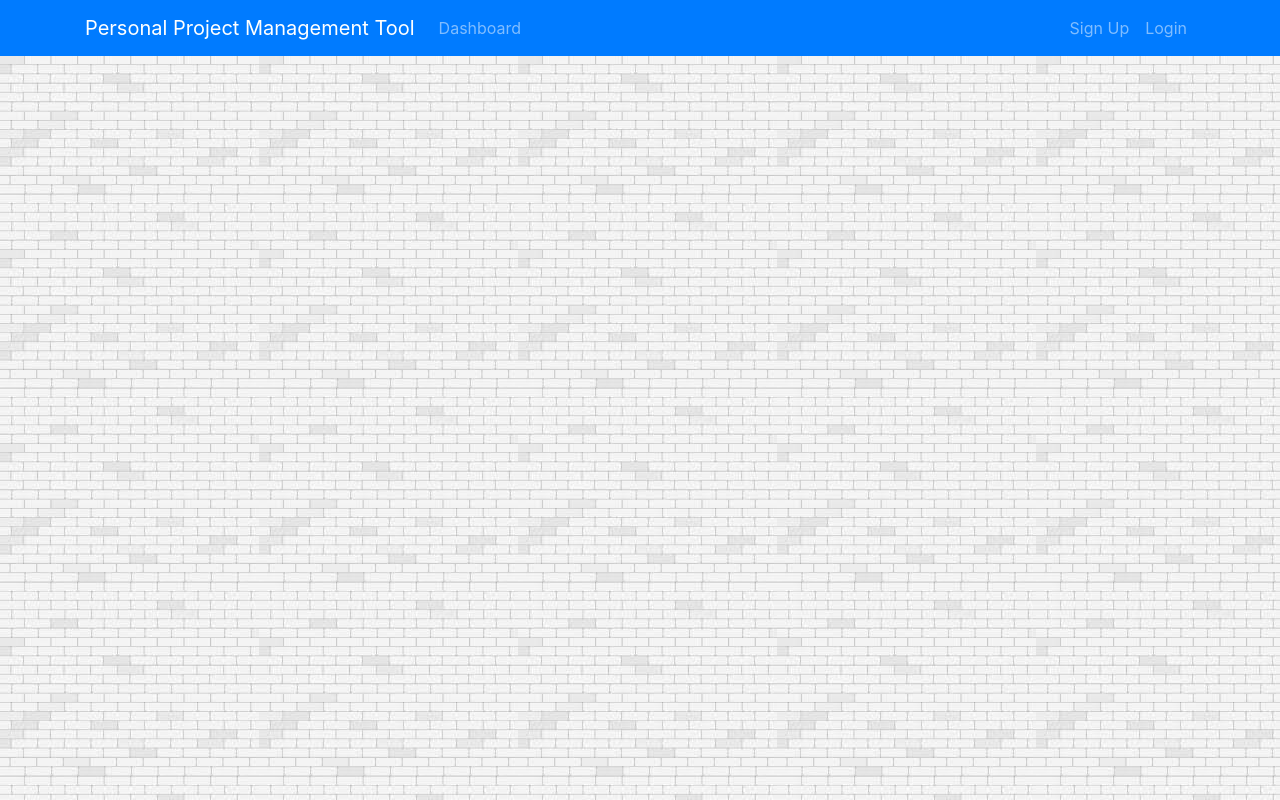
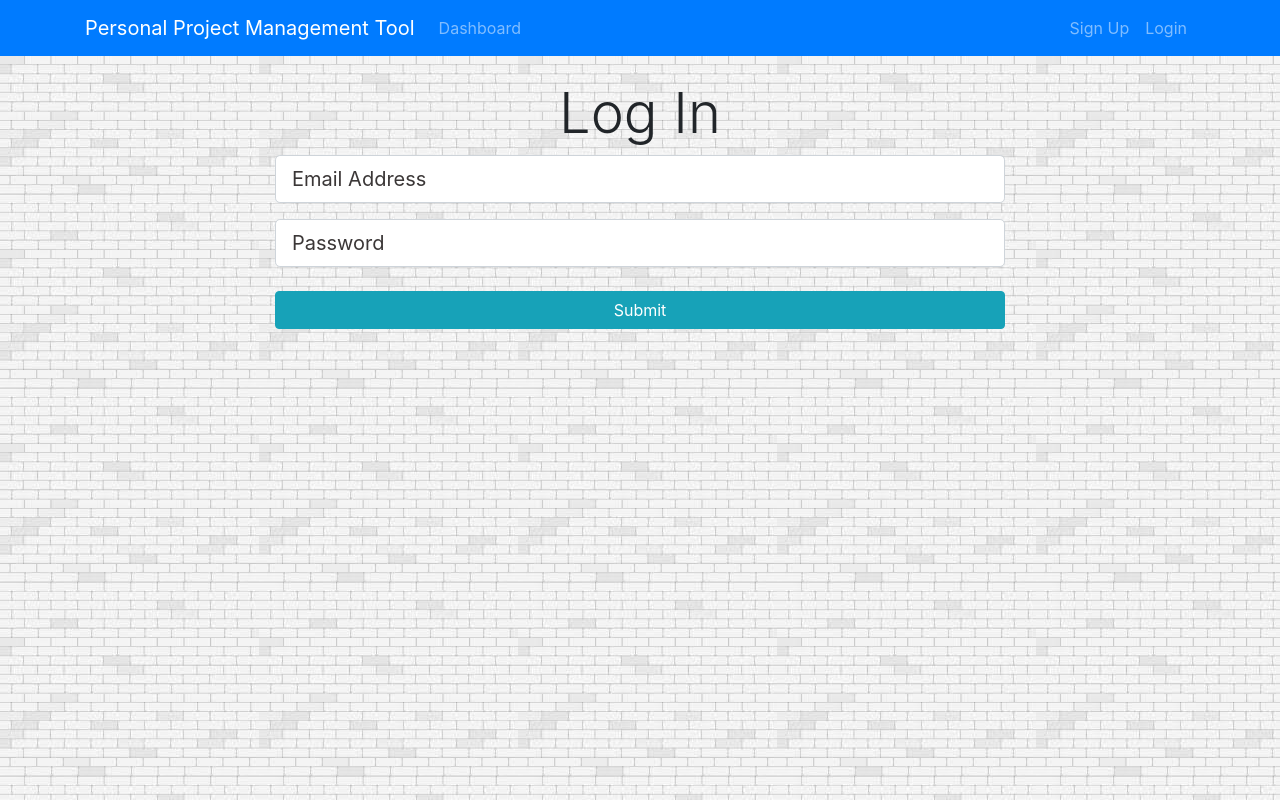
Before and after one commit to AndreeaNenciuCrasi/project-management-tool-react, a React (Create React App) app: page /login in a window 1280 px wide. Built offline with nearby package versions, Linux system fonts and the light colour scheme.

Commit message:
Adds login component and route

```diff
--- a/src/App.js
+++ b/src/App.js
@@ -12,6 +12,7 @@ import AddProjectTask from "./components/ProjectBoard/ProjectTasks/AddProjectTas
 import UpdateProjectTask from "./components/ProjectBoard/ProjectTasks/UpdateProjectTask";
 import Landing from "./components/Layout/Landing";
 import Register from "./components/UserManagement/Register";
+import Login from "./components/UserManagement/Login";
 
 
 function App() {
@@ -24,6 +25,7 @@ function App() {
           {/* Public Routes: */}
           <Route exact path="/" component={Landing} />
           <Route exact path="/register" component={Register} />
+          <Route exact path="/login" component={Login}/>
 
           {/* Private Routes: */}
           <Route exact path="/dashboard" component={Dashboard} />
--- a/src/components/Layout/Header.js
+++ b/src/components/Layout/Header.js
@@ -34,9 +34,9 @@ class Header extends Component {
                 </Link>
               </li>
               <li className="nav-item">
-                <a className="nav-link" href="login.html">
+                <Link className="nav-link" to="/login">
                   Login
-                </a>
+                </Link>
               </li>
             </ul>
           </div>
--- a/src/components/Layout/Landing.js
+++ b/src/components/Layout/Landing.js
@@ -19,9 +19,9 @@ class Landing extends Component {
                         <Link to="/register" className="btn btn-lg btn-primary mr-2">
                             Sign Up
                         </Link>
-                        <a href="login.html" className="btn btn-lg btn-secondary mr-2">
+                        <Link to="/login" className="btn btn-lg btn-secondary mr-2">
                             Login
-                        </a>
+                        </Link>
                     </div>
                 </div>
             </div>
--- a/src/components/UserManagement/Login.js
+++ b/src/components/UserManagement/Login.js
@@ -0,0 +1,27 @@
+import React, { Component } from 'react'
+
+class Login extends Component {
+    render() {
+        return (
+            <div className="login">
+        <div className="container">
+            <div className="row">
+                <div className="col-md-8 m-auto">
+                    <h1 className="display-4 text-center">Log In</h1>
+                    <form action="dashboard.html">
+                        <div className="form-group">
+                            <input type="email" className="form-control form-control-lg" placeholder="Email Address" name="email"/>
+                        </div>
+                        <div className="form-group">
+                            <input type="password" className="form-control form-control-lg" placeholder="Password" name="password"/>
+                        </div>
+                        <input type="submit" className="btn btn-info btn-block mt-4"/>
+                    </form>
+                </div>
+            </div>
+        </div>
+    </div>
+        )
+    }
+}
+export default Login;
```
